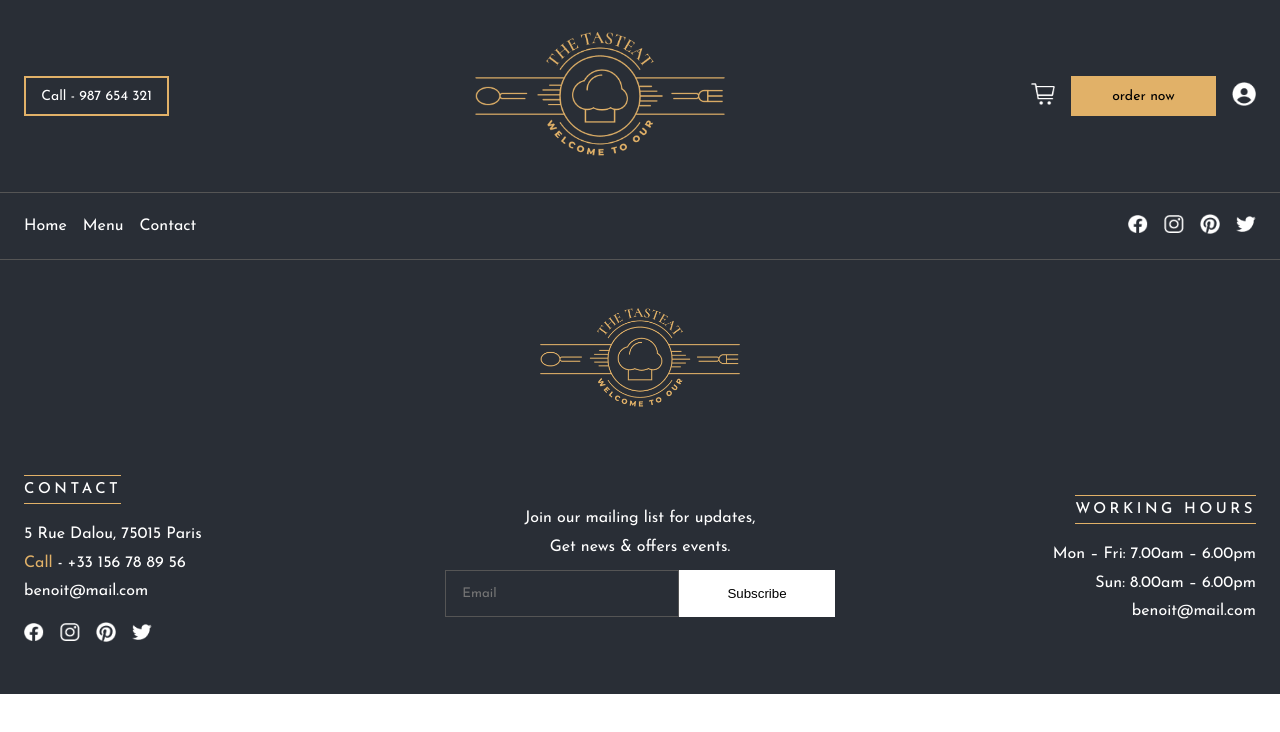
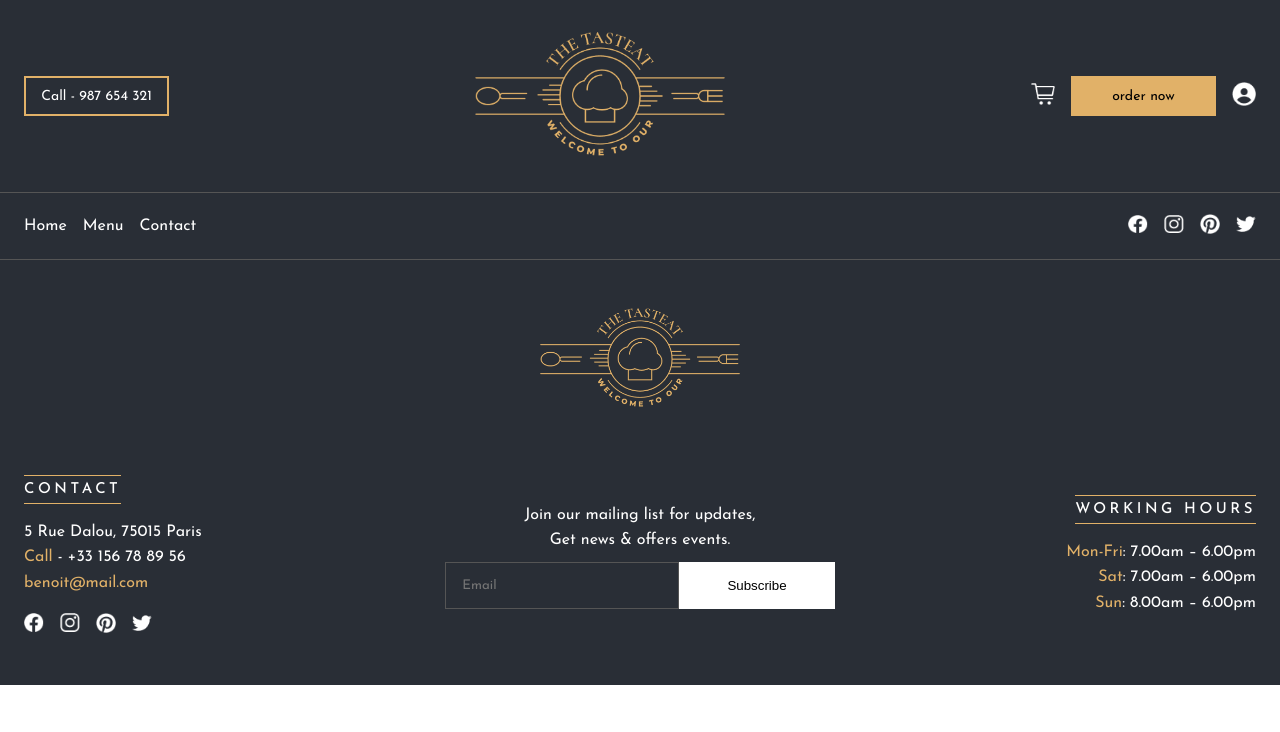
Before and after one commit to chingu-voyages/v43-tier3-team-37, a React (Create React App) app: page / in a window 1280 px wide. Shown: the top 732 px of the page. Built offline with nearby package versions, Linux system fonts and the light colour scheme.

Commit message:
update header to keep order button

```diff
--- a/src/components/Footer.js
+++ b/src/components/Footer.js
@@ -32,7 +32,7 @@ const FooterContainer = styled.div`
   }
 
   p {
-    line-height: 1.8;
+    line-height: 1.6;
   }
 
   .bottom {
@@ -129,7 +129,11 @@ function Footer() {
             <p>
               <span className="accent-text">Call</span> - +33 156 78 89 56
             </p>
-            <p>benoit@mail.com</p>
+            <p>
+              <a href="mailto:benoit@mail.com" className="accent-text">
+                benoit@mail.com
+              </a>
+            </p>
             <br />
             <div className="socials">
               <SocialStack />
@@ -142,7 +146,7 @@ function Footer() {
             <p>Get news & offers events.</p>
 
             <form>
-              <input type="email" placeholder="Email" />
+              <input type="email" required placeholder="Email" />
 
               <button>Subscribe</button>
             </form>
@@ -151,10 +155,17 @@ function Footer() {
           <WorkingHours>
             <h3>working hours</h3>
 
-            <p>Mon – Fri: 7.00am – 6.00pm</p>
+            <p>
+              <span className="accent-text">Mon-Fri</span>: 7.00am – 6.00pm
+            </p>
 
-            <p>Sun: 8.00am – 6.00pm</p>
-            <p>benoit@mail.com</p>
+            <p>
+              <span className="accent-text">Sat</span>: 7.00am – 6.00pm
+            </p>
+
+            <p>
+              <span className="accent-text">Sun</span>: 8.00am – 6.00pm
+            </p>
           </WorkingHours>
         </div>
       </FooterContainer>
--- a/src/components/Header.js
+++ b/src/components/Header.js
@@ -21,15 +21,18 @@ const HeaderTop = styled.div`
   padding-bottom: 2rem;
   display: flex;
   justify-content: center;
+  flex-direction: column;
+  gap: 2rem;
   align-items: center;
   @media screen and (min-width: 768px) {
     justify-content: space-between;
+    flex-direction: row;
   }
 `;
 
 const HeaderTopLeft = styled.div`
   display: none;
-  @media screen and (min-width: 768px) {
+  @media screen and (min-width: 1024px) {
     display: block;
   }
 `;
@@ -55,7 +58,7 @@ const CartSection = styled.div`
   display: flex;
   align-items: center;
   gap: 1rem;
-  display: none;
+  /* display: none; */
 
   & .icon {
     width: 24px;
```
